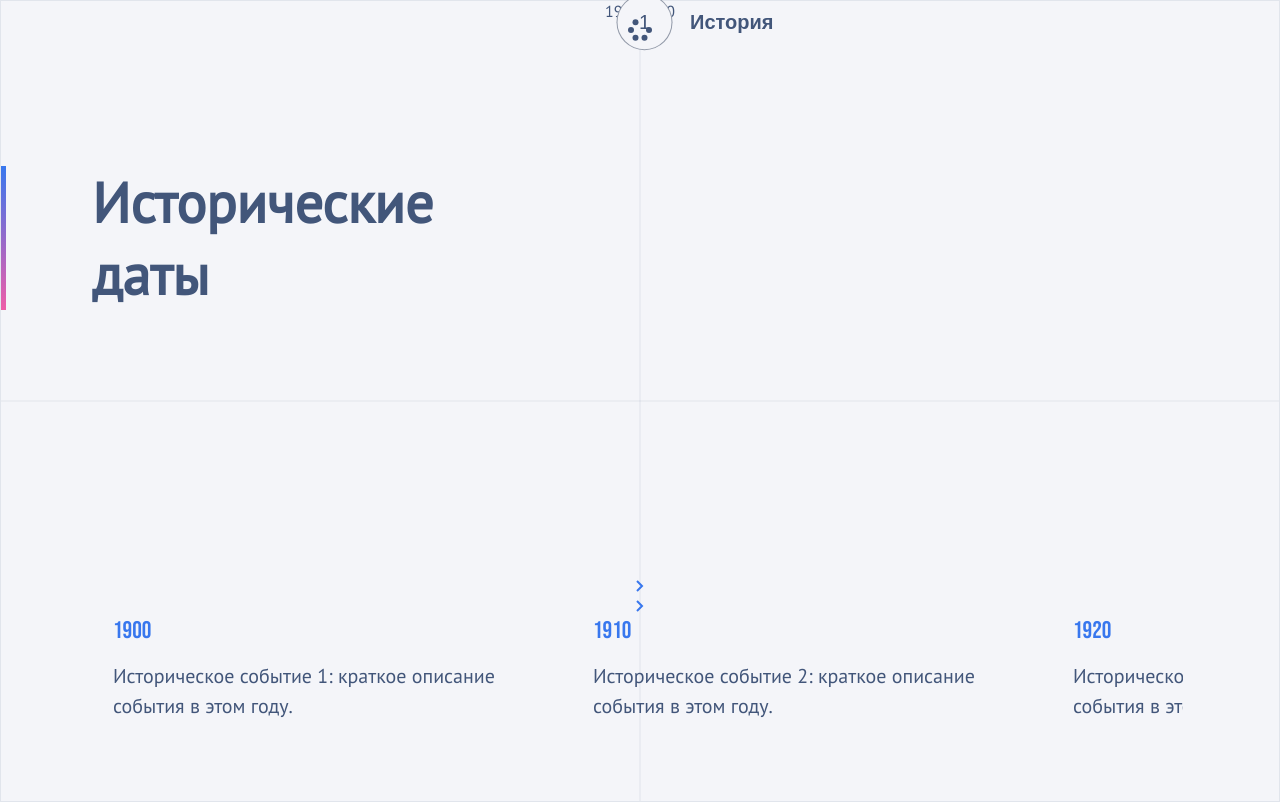
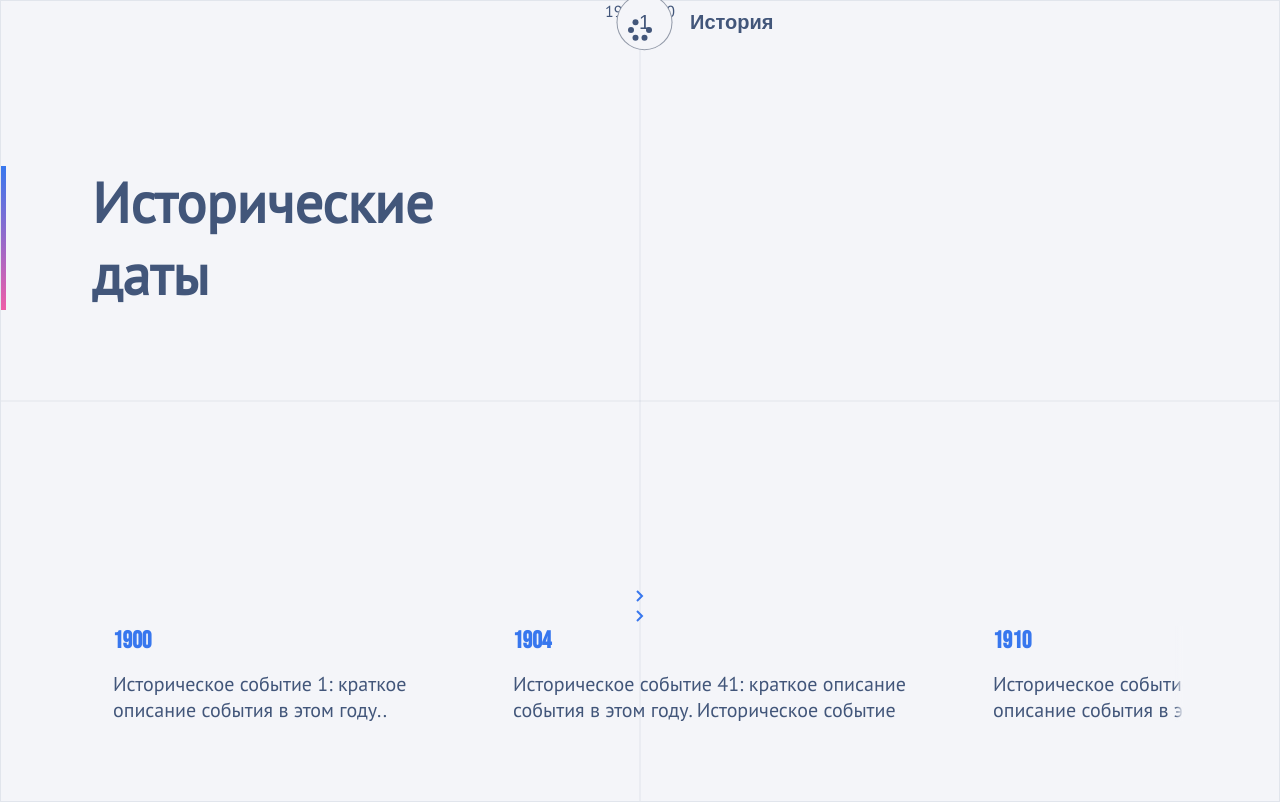
Before and after one commit to qqax/time-widget, a React app: page / in a window 1280 px wide. Built offline with nearby package versions, Linux system fonts and the light colour scheme.

Commit message:
add GrowDiv.tsx

```diff
--- /dev/null
+++ b/src/Widget/Slider/GrowDiv.tsx
@@ -0,0 +1,55 @@
+import React, { CSSProperties, ReactNode, useEffect, useRef, useState } from 'react';
+
+type GrowDivProps = {
+  children: ReactNode;
+  maxHeight?: number;
+  maxWidth?: number;
+  startWidth?: number;
+  step?: number;
+  className?: string | undefined;
+};
+
+const GrowDiv: React.FC<GrowDivProps> = ({
+  children,
+  maxHeight = 90,
+  maxWidth = 400,
+  startWidth = 320,
+  step = 10,
+  className,
+  ...props
+}) => {
+  const divRef = useRef<HTMLDivElement>(null);
+  const [width, setWidth] = useState<number>(startWidth);
+
+  useEffect(() => {
+    const el = divRef.current;
+    if (!el) return;
+
+    el.style.width = `${width}px`;
+
+    const fitsHeight = el.scrollHeight <= maxHeight;
+
+    if (!fitsHeight && width < maxWidth) {
+      setWidth((w) => Math.min(w + step, maxWidth));
+    }
+  }, [children, width, maxHeight, maxWidth, step]);
+
+  const containerStyle: CSSProperties = {
+    maxHeight: `${maxHeight}px`,
+    maxWidth: `${maxWidth}px`,
+    overflowY: 'auto',
+    whiteSpace: 'normal',
+    wordWrap: 'break-word',
+    width: `${width}px`,
+    boxSizing: 'border-box',
+    display: 'inline-block',
+  };
+
+  return (
+    <div ref={divRef} style={containerStyle} className={className} {...props}>
+      {children}
+    </div>
+  );
+};
+
+export default GrowDiv;
--- a/src/Widget/Slider/Slider.module.scss
+++ b/src/Widget/Slider/Slider.module.scss
@@ -4,15 +4,41 @@
   position: absolute;
   bottom: 0;
   width: 100%;
+  height: 135px;
   margin-bottom: 5rem;
   padding: 0 6rem;
   box-sizing: border-box;
+  overflow: hidden;
+}
+
+.fade::before,
+.fade::after {
+  content: '';
+  position: absolute;
+  top: 0;
+  width: 0.5rem;
+  height: 100%;
+  pointer-events: none;
+  z-index: 10;
+}
+
+.fade::before {
+  left: 0;
+  background: linear-gradient(to right, var(--color-background), transparent);
+}
+
+.fade::after {
+  right: 0;
+  background: linear-gradient(to left, var(--color-background), transparent);
 }
 
 .slide {
   text-align: left;
-  min-width: 20rem;
-  max-width: 25rem;
+  height: 135px;
+
+  min-width: 320px;
+  max-width: 400px;
+  width: max-content;
 }
 
 .year {
@@ -20,13 +46,23 @@
 
   font-size: 1.5rem;
   color: var(--color-secondary);
+  margin-top: 0;
   margin-bottom: 1rem;
 }
 
 .article {
   font-size: 1.25rem;
-  line-height: 1.5;
-  color: var(--color-primary);
+}
+
+.article::after {
+  content: "";
+  position: absolute;
+  bottom: 0;
+  left: 0;
+  right: 0;
+  height: 1rem; /* высота зоны размытия */
+  pointer-events: none;
+  background: linear-gradient(to bottom, rgba(255,255,255,0), #f0f0f0 90%);
 }
 
 .swiper-button-prev,
--- a/src/Widget/Slider/Slider.tsx
+++ b/src/Widget/Slider/Slider.tsx
@@ -8,9 +8,10 @@ import 'swiper/scss/pagination';
 
 import styles from './Slider.module.scss';
 import { TimeWidgetItem } from '../types';
-import { useCallback, useEffect, useState } from 'react';
+import React, { useCallback, useEffect, useState } from 'react';
 
 import gsap from 'gsap';
+import GrowDiv from './GrowDiv';
 
 type SliderProps = {
   items: TimeWidgetItem[];
@@ -89,11 +90,14 @@ export default function Slider({ items }: SliderProps) {
         grabCursor={true}
         resistance={true}
         resistanceRatio={0.85}
+        className={styles.fade}
       >
         {sliderItems.map(({ year, article }, idx) => (
           <SwiperSlide key={idx} className={styles.slide}>
-            <div className={styles.year}>{year}</div>
-            <div className={styles.article}>{article}</div>
+            <h3 className={styles.year}>{year}</h3>
+            <GrowDiv className={styles.article} maxHeight={90} startWidth={320} maxWidth={400}>
+              {article}
+            </GrowDiv>
           </SwiperSlide>
         ))}
       </Swiper>
--- a/src/Widget/mockTimeWidgetData.ts
+++ b/src/Widget/mockTimeWidgetData.ts
@@ -3,10 +3,16 @@ import { TimeWidgetData } from './types';
 export const mockTimeWidgetData: TimeWidgetData = [
   {
     category: 'История',
-    items: Array.from({ length: 10 }, (_, i) => ({
-      year: 1900 + i * 10,
-      article: `Историческое событие ${i + 1}: краткое описание события в этом году.`,
-    })),
+    items: [
+      {
+        year: 1904,
+        article: `Историческое событие ${41}: краткое описание события в этом году. Историческое событие ${41}: краткое описание события в этом году. Историческое событие ${41}: краткое описание события в этом году.`,
+      },
+      ...Array.from({ length: 10 }, (_, i) => ({
+        year: 1900 + i * 10,
+        article: `Историческое событие ${i + 1}: краткое описание события в этом году..`,
+      })),
+    ],
   },
   {
     category: 'Наука',
```
